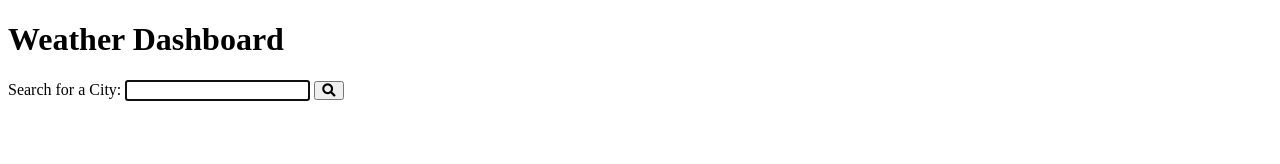
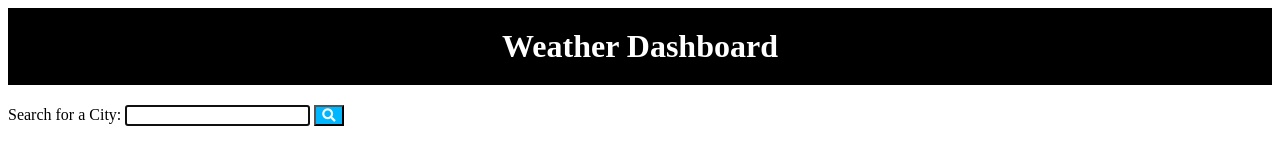
Before and after one commit to HLOIII/weather-dashboard, a plain HTML site: page index.html in a window 1280 px wide. Drawn offline with Linux system fonts and the light colour scheme.

Commit message:
<added css>

```diff
--- a/assets/css/style.css
+++ b/assets/css/style.css
@@ -0,0 +1,17 @@
+header h1 {
+    background-color: black;
+    color:white;
+    padding-top: 20px;
+    padding-bottom: 20px;
+    text-align: center;
+    margin: 0;
+}
+
+#container {
+    margin-top: 20px;
+}
+
+#searchIcon {
+    background-color: rgb(0, 183, 255);
+    color: white;
+}
--- a/index.html
+++ b/index.html
@@ -8,6 +8,7 @@
     <title>Weather Dashboard</title>
     <link rel="stylesheet" href="https://cdnjs.cloudflare.com/ajax/libs/font-awesome/4.7.0/css/font-awesome.min.css">
     <link rel="stylesheet" href="https://cdnjs.cloudflare.com/ajax/libs/font-awesome/5.15.2/css/all.min.css" />
+    <link rel="stylesheet" href="./assets/css/style.css" />
 </head>
 
 <body>
@@ -16,24 +17,27 @@
         <h1 class="text-center">Weather Dashboard</h1>
     </header>
     <!-- container to hold two columns -->
-    <main class="flex-row justify-space-between">
+    <main class="flex-row justify-space-between" id="container">
         <!-- search box and results column -->
         <div class="col-12 col-md-4">
             <!-- search form -->
             <form id="user-search" class="form-inline">
                 <label class="form-label" for="search">Search for a City: </label>
                 <input name="search" id="search" type="text" autofocus="true" class="form-input" />
-                <button type="submit" class="btn fas fa-search"></button>
+                <button type="submit" class="btn" id="searchIcon"><i class="fa fa-search"
+                        aria-hidden="true"></i></button>
             </form>
         </div>
+        <!-- List of searched cities -->
+        <div class="list-group" id="city-list">
+
+        </div>
         <!-- weather forcast column -->
-        <div class="col-12 col-md-8" id="weather-container">
-            <h2 class="subtitle" id="city-search-term"><span id="date"></span></h2>
-            <div id="weather-info-container" class="list-group"></div>
+        <div class="col-12 col-md-8">
+
         </div>
+    </main>
 
-    </main>
-    <script src="./assets/js/script.js"></script>
 </body>
 
 </html>
```
